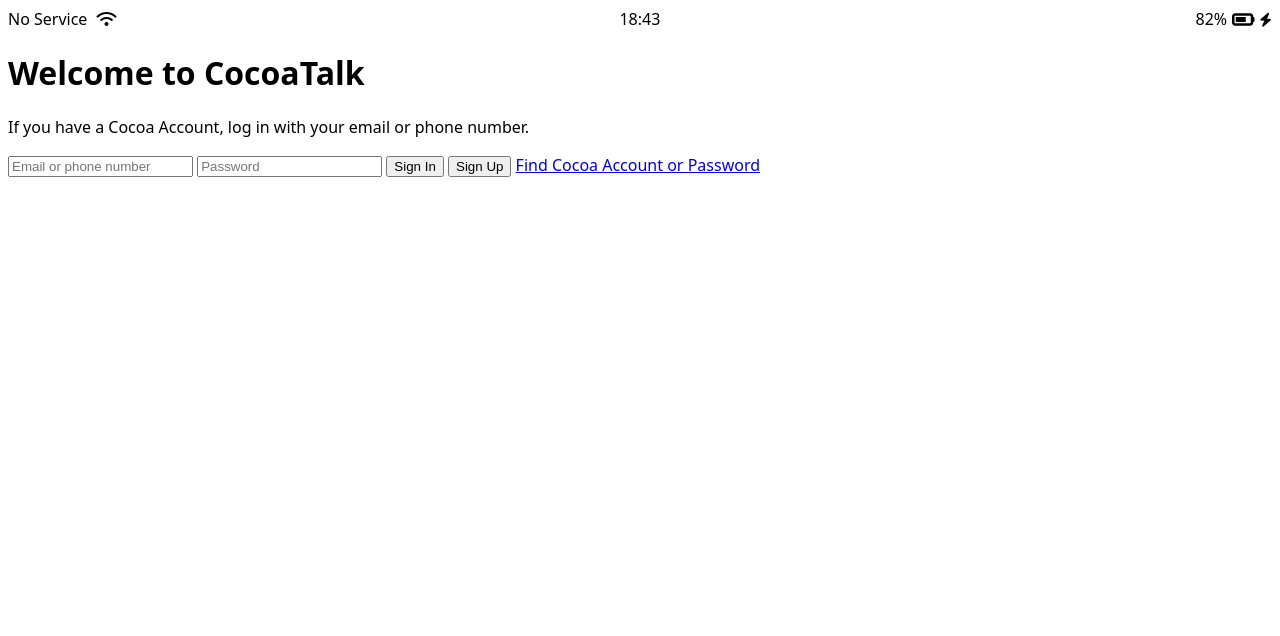
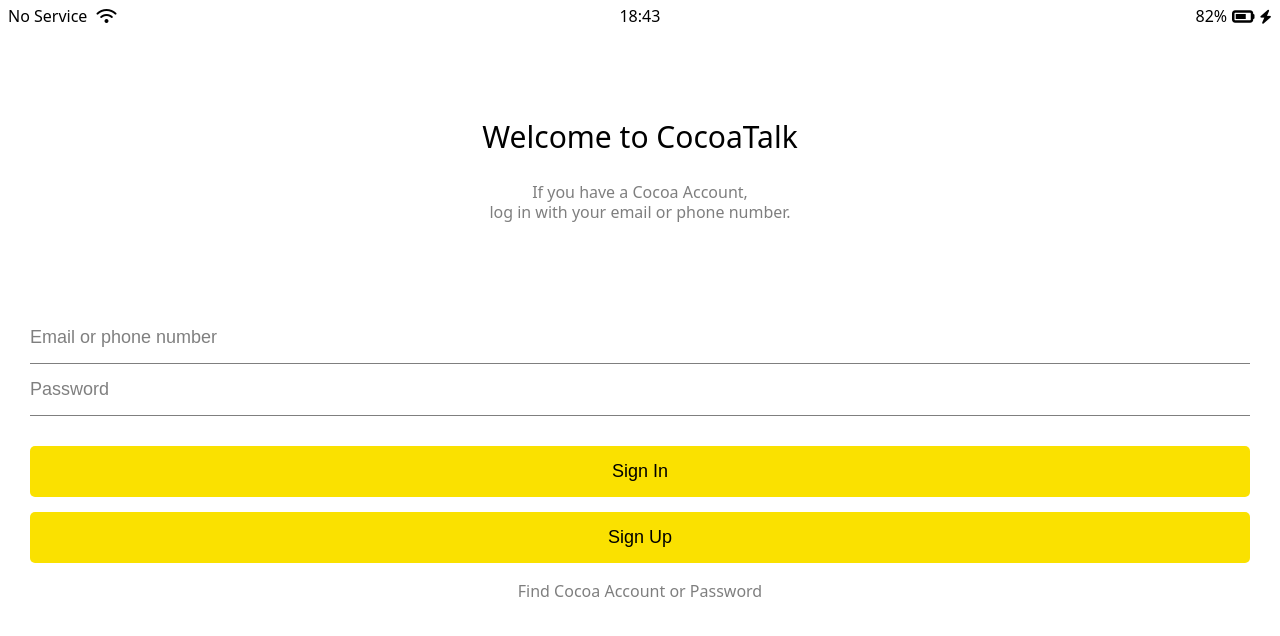
Before and after one commit to phsik3260/cocoa-talk, a plain HTML site: page index.html in a window 1280 px wide. Drawn offline with Linux system fonts and the light colour scheme.

Commit message:
Update index.html & Add styling done!

```diff
--- /dev/null
+++ b/css/components/status-bar.css
@@ -0,0 +1,24 @@
+/* Status Bar */
+
+.status-bar {
+  display: flex;
+  align-items: center;
+  padding: 8px;
+}
+.status-bar__column {
+  width: 33.33%;
+}
+.status-bar__column:nth-child(1) > span {
+  margin-right: 5px;
+}
+.status-bar__column:nth-child(2) {
+  text-align: center;
+}
+.status-bar__column:nth-child(3) {
+  display: flex;
+  justify-content: flex-end;
+  align-items: center;
+}
+.status-bar__column:nth-child(3) > i {
+  margin-left: 5px;
+}
--- /dev/null
+++ b/css/reset.css
@@ -0,0 +1,130 @@
+html,
+body,
+div,
+span,
+applet,
+object,
+iframe,
+h1,
+h2,
+h3,
+h4,
+h5,
+h6,
+p,
+blockquote,
+pre,
+a,
+abbr,
+acronym,
+address,
+big,
+cite,
+code,
+del,
+dfn,
+em,
+img,
+ins,
+kbd,
+q,
+s,
+samp,
+small,
+strike,
+strong,
+sub,
+sup,
+tt,
+var,
+b,
+u,
+i,
+center,
+dl,
+dt,
+dd,
+ol,
+ul,
+li,
+fieldset,
+form,
+label,
+legend,
+table,
+caption,
+tbody,
+tfoot,
+thead,
+tr,
+th,
+td,
+article,
+aside,
+canvas,
+details,
+embed,
+figure,
+figcaption,
+footer,
+header,
+hgroup,
+menu,
+nav,
+output,
+ruby,
+section,
+summary,
+time,
+mark,
+audio,
+video {
+  margin: 0;
+  padding: 0;
+  border: 0;
+  font-size: 100%;
+  font: inherit;
+  vertical-align: baseline;
+}
+
+article,
+aside,
+details,
+figcaption,
+figure,
+footer,
+header,
+hgroup,
+menu,
+nav,
+section {
+  display: block;
+}
+body {
+  line-height: 1;
+}
+ol,
+ul {
+  list-style: none;
+}
+blockquote,
+q {
+  quotes: none;
+}
+blockquote:before,
+blockquote:after,
+q:before,
+q:after {
+  content: "";
+  content: none;
+}
+table {
+  border-collapse: collapse;
+  border-spacing: 0;
+}
+
+/* Custom */
+
+input:focus {
+  outline: none;
+}
--- /dev/null
+++ b/css/screens/signin.css
@@ -0,0 +1,61 @@
+/* Welcome-header */
+
+.welcome-header {
+  margin: 90px 0;
+  text-align: center;
+  display: flex;
+  flex-direction: column;
+  align-items: center;
+}
+.welcome-header__title {
+  font-size: 30px;
+  margin-bottom: 30px;
+}
+.welcome-header__text > span {
+  display: block;
+  opacity: 0.5;
+  font-size: 16px;
+  line-height: 20px;
+}
+
+/* Signin-form */
+
+.signin-form {
+  display: flex;
+  flex-direction: column;
+  margin: 0 30px;
+}
+.signin-form__input {
+  padding: 15px 0;
+  border: none;
+  font-size: 18px;
+  border-bottom: 1px solid rgba(0, 0, 0, 0.5);
+  transition: border-color 0.1s ease-in-out;
+}
+.signin-form__input::placeholder {
+  color: rgba(0, 0, 0, 0.5);
+}
+.signin-form__input:focus {
+  border-color: var(--yellow-color);
+}
+.signin-form__input:nth-child(2) {
+  margin-bottom: 30px;
+}
+.signin-form__btn {
+  padding: 15px 0;
+  border: none;
+  border-radius: 5px;
+  font-size: 18px;
+  margin-bottom: 15px;
+  background-color: var(--yellow-color);
+  cursor: pointer;
+}
+.signin-form__btn:nth-child(4) {
+  margin-bottom: 20px;
+}
+.signin-form__a {
+  text-align: center;
+  text-decoration: none;
+  color: inherit; /* 부모 element로부터 상속받음.  */
+  opacity: 0.5;
+}
--- a/css/style.css
+++ b/css/style.css
@@ -1,29 +1,13 @@
+@import url("reset.css");
+@import url("variables.css");
+
+/* Components */
+@import url("components/status-bar.css");
+
+/* Screens */
+@import url("screens/signin.css");
+
 body {
   font-family: system-ui, -apple-system, BlinkMacSystemFont, "Segoe UI", Roboto,
     Oxygen, Ubuntu, Cantarell, "Open Sans", "Helvetica Neue", sans-serif;
 }
-
-/* Status Bar */
-
-.status-bar {
-  display: flex;
-  align-items: center;
-}
-.status-bar__column {
-  width: 33.33%;
-}
-.status-bar__column:nth-child(1) > span {
-  margin-right: 5px;
-}
-.status-bar__column:nth-child(2) {
-  display: flex;
-  justify-content: center;
-}
-.status-bar__column:nth-child(3) {
-  display: flex;
-  justify-content: flex-end;
-  align-items: center;
-}
-.status-bar__column:nth-child(3) > i {
-  margin-left: 5px;
-}
--- /dev/null
+++ b/css/variables.css
@@ -0,0 +1,3 @@
+:root {
+  --yellow-color: #fae100;
+}
--- a/index.html
+++ b/index.html
@@ -25,7 +25,8 @@
     <header class="welcome-header">
       <h1 class="welcome-header__title">Welcome to CocoaTalk</h1>
       <p class="welcome-header__text">
-        If you have a Cocoa Account, log in with your email or phone number.
+        <span>If you have a Cocoa Account,</span>
+        <span>log in with your email or phone number.</span>
       </p>
     </header>
     <form class="signin-form">
```
